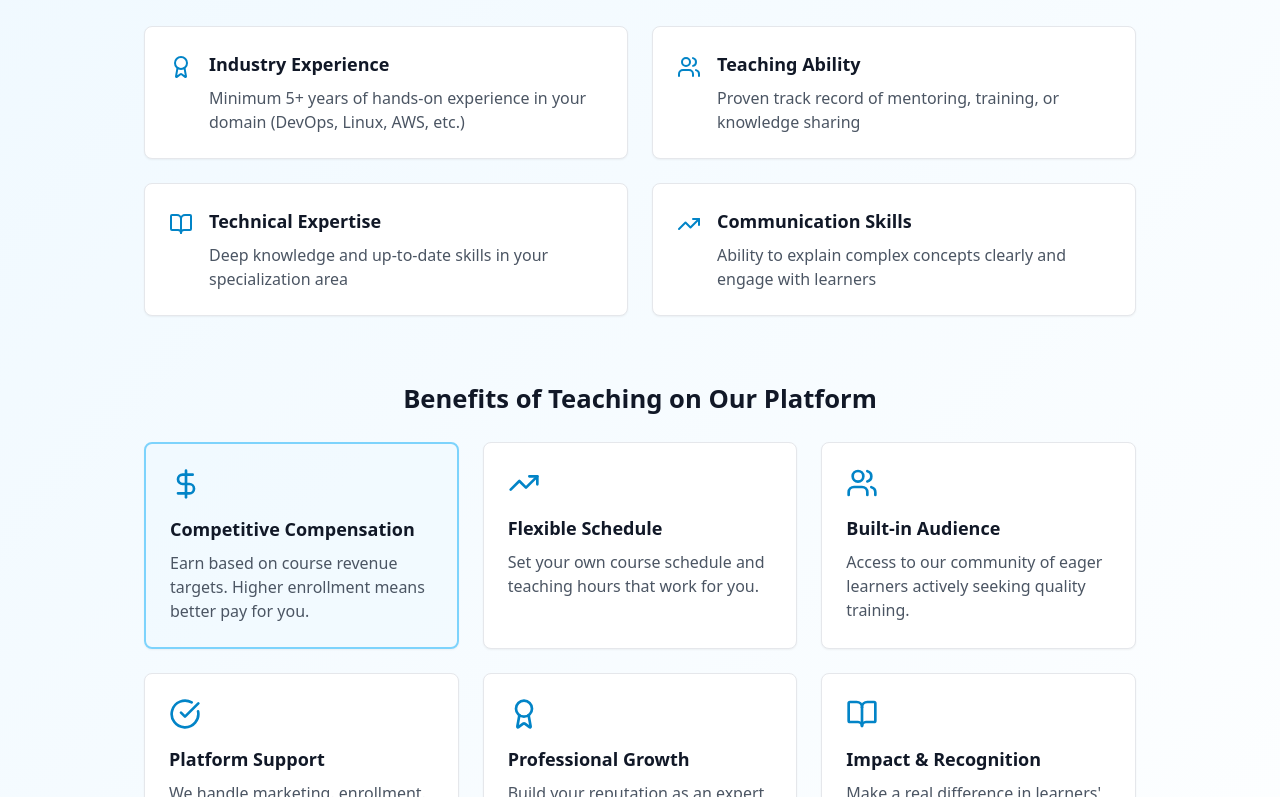
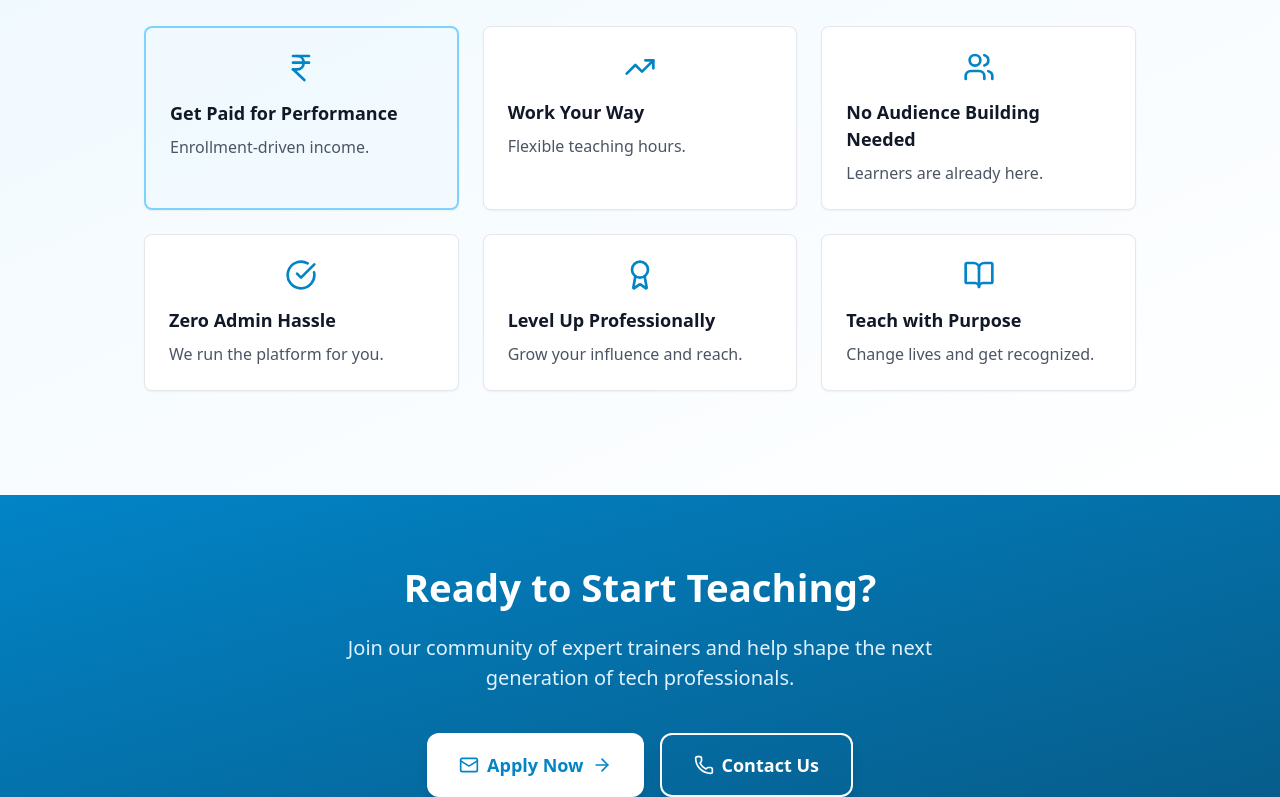
Before and after one commit to bala290498/welearn-weshare, a Next.js app: page /become-trainer in a window 1280 px wide. Shown: the part 1103-1900 px from the top of the page. Built offline with nearby package versions, Linux system fonts and the light colour scheme.

Commit message:
Update Become Trainer page: remove eligibility criteria, update benefits section, change CTA to section style

```diff
--- a/src/components/BecomeTrainer.tsx
+++ b/src/components/BecomeTrainer.tsx
@@ -2,7 +2,7 @@ import {
   CheckCircle,
   Award,
   Users,
-  DollarSign,
+  IndianRupee,
   BookOpen,
   TrendingUp,
   FileText,
@@ -13,29 +13,6 @@ import {
 import { cn } from '@/lib/utils'
 
 export default function BecomeTrainer() {
-  const eligibilityCriteria = [
-    {
-      title: 'Industry Experience',
-      description: 'Minimum 5+ years of hands-on experience in your domain (DevOps, Linux, AWS, etc.)',
-      icon: <Award className="w-6 h-6" />,
-    },
-    {
-      title: 'Teaching Ability',
-      description: 'Proven track record of mentoring, training, or knowledge sharing',
-      icon: <Users className="w-6 h-6" />,
-    },
-    {
-      title: 'Technical Expertise',
-      description: 'Deep knowledge and up-to-date skills in your specialization area',
-      icon: <BookOpen className="w-6 h-6" />,
-    },
-    {
-      title: 'Communication Skills',
-      description: 'Ability to explain complex concepts clearly and engage with learners',
-      icon: <TrendingUp className="w-6 h-6" />,
-    },
-  ]
-
   const applicationSteps = [
     {
       step: 1,
@@ -59,34 +36,34 @@ export default function BecomeTrainer() {
 
   const benefits = [
     {
-      title: 'Competitive Compensation',
-      description: 'Earn based on course revenue targets. Higher enrollment means better pay for you.',
-      icon: <DollarSign className="w-8 h-8" />,
+      title: 'Get Paid for Performance',
+      description: 'Enrollment-driven income.',
+      icon: <IndianRupee className="w-8 h-8" />,
       highlight: true,
     },
     {
-      title: 'Flexible Schedule',
-      description: 'Set your own course schedule and teaching hours that work for you.',
+      title: 'Work Your Way',
+      description: 'Flexible teaching hours.',
       icon: <TrendingUp className="w-8 h-8" />,
     },
     {
-      title: 'Built-in Audience',
-      description: 'Access to our community of eager learners actively seeking quality training.',
+      title: 'No Audience Building Needed',
+      description: 'Learners are already here.',
       icon: <Users className="w-8 h-8" />,
     },
     {
-      title: 'Platform Support',
-      description: 'We handle marketing, enrollment, payments, and student management for you.',
+      title: 'Zero Admin Hassle',
+      description: 'We run the platform for you.',
       icon: <CheckCircle className="w-8 h-8" />,
     },
     {
-      title: 'Professional Growth',
-      description: 'Build your reputation as an expert trainer and expand your professional network.',
+      title: 'Level Up Professionally',
+      description: 'Grow your influence and reach.',
       icon: <Award className="w-8 h-8" />,
     },
     {
-      title: 'Impact & Recognition',
-      description: 'Make a real difference in learners\' careers and get featured on our platform.',
+      title: 'Teach with Purpose',
+      description: 'Change lives and get recognized.',
       icon: <BookOpen className="w-8 h-8" />,
     },
   ]
@@ -162,40 +139,10 @@ export default function BecomeTrainer() {
       <section className="py-6 md:py-10 px-4 bg-gradient-to-br from-primary-50 to-white">
         <div className="container mx-auto px-4 max-w-screen-lg">
 
-        {/* Eligibility Criteria */}
-        <div className="mb-12 md:mb-16">
-          <h3 className="text-[clamp(1.125rem,2vw,1.75rem)] font-bold text-gray-900 mb-6 text-center">
-            Eligibility Criteria
-          </h3>
-          <div className="grid grid-cols-1 md:grid-cols-2 gap-4 md:gap-6">
-            {eligibilityCriteria.map((criterion, index) => (
-              <div
-                key={index}
-                className="bg-white p-4 md:p-6 rounded-lg border border-gray-200 shadow-sm hover:shadow-md transition"
-              >
-                <div className="flex items-start gap-4">
-                  <div className="text-primary-600 flex-shrink-0 mt-1">
-                    {criterion.icon}
-                  </div>
-                  <div>
-                    <h4 className="text-[clamp(1rem,1.5vw,1.125rem)] font-semibold text-gray-900 mb-2">
-                      {criterion.title}
-                    </h4>
-                    <p className="text-gray-600 text-sm md:text-base">
-                      {criterion.description}
-                    </p>
-                  </div>
-                </div>
-              </div>
-            ))}
-          </div>
-        </div>
-
-
         {/* Benefits */}
         <div className="mb-12 md:mb-16">
           <h3 className="text-[clamp(1.125rem,2vw,1.75rem)] font-bold text-gray-900 mb-6 text-center">
-            Benefits of Teaching on Our Platform
+            Why Teach With Us
           </h3>
           <div className="grid grid-cols-1 md:grid-cols-2 lg:grid-cols-3 gap-4 md:gap-6">
             {benefits.map((benefit, index) => (
@@ -208,7 +155,7 @@ export default function BecomeTrainer() {
                     : 'border-gray-200'
                 )}
               >
-                <div className="text-primary-600 mb-4">
+                <div className="text-primary-600 mb-4 flex justify-center">
                   {benefit.icon}
                 </div>
                 <h4 className="text-[clamp(1rem,1.5vw,1.125rem)] font-semibold text-gray-900 mb-2">
@@ -221,42 +168,39 @@ export default function BecomeTrainer() {
             ))}
           </div>
         </div>
+      </div>
+    </section>
 
-        {/* CTA Section */}
-        <div id="apply" className="bg-white rounded-xl shadow-lg p-6 md:p-8 lg:p-12 border-2 border-primary-200 scroll-mt-20">
+      {/* CTA Section */}
+      <section id="apply" className="py-12 md:py-16 px-4 bg-gradient-to-br from-primary-600 to-primary-800 text-white scroll-mt-20">
+        <div className="container mx-auto px-4 max-w-screen-lg">
           <div className="text-center max-w-2xl mx-auto">
-            <h3 className="text-[clamp(1.25rem,2.5vw,2rem)] font-bold text-gray-900 mb-4">
+            <h3 className="text-[clamp(1.5rem,3vw,2.5rem)] font-bold mb-4">
               Ready to Start Teaching?
             </h3>
-            <p className="text-[clamp(0.875rem,2vw,1.125rem)] text-gray-600 mb-6 md:mb-8">
+            <p className="text-[clamp(1rem,2.5vw,1.25rem)] text-primary-100 mb-8 md:mb-10">
               Join our community of expert trainers and help shape the next generation of tech professionals.
             </p>
             <div className="flex flex-col sm:flex-row gap-4 justify-center flex-wrap">
               <a
                 href="mailto:trainers@welearnweshare.com"
-                className="inline-flex items-center justify-center gap-2 bg-primary-600 text-white px-4 py-2 md:px-5 md:py-3 text-sm md:text-base rounded-xl shadow-sm hover:bg-primary-700 transition font-semibold focus:outline-none focus-visible:ring-2 focus-visible:ring-primary-600 focus-visible:ring-offset-2"
+                className="inline-flex items-center justify-center gap-2 bg-white text-primary-600 px-6 py-3 md:px-8 md:py-4 text-base md:text-lg rounded-xl shadow-lg hover:bg-primary-50 transition font-semibold focus:outline-none focus-visible:ring-2 focus-visible:ring-white focus-visible:ring-offset-2 focus-visible:ring-offset-primary-600"
               >
-                <Mail className="w-4 h-4" />
+                <Mail className="w-5 h-5" />
                 Apply Now
-                <ArrowRight className="w-4 h-4" />
+                <ArrowRight className="w-5 h-5" />
               </a>
               <a
                 href="tel:+919876543210"
-                className="inline-flex items-center justify-center gap-2 bg-white text-primary-600 border-2 border-primary-600 px-4 py-2 md:px-5 md:py-3 text-sm md:text-base rounded-xl shadow-sm hover:bg-primary-50 transition font-semibold focus:outline-none focus-visible:ring-2 focus-visible:ring-primary-600 focus-visible:ring-offset-2"
+                className="inline-flex items-center justify-center gap-2 bg-transparent text-white border-2 border-white px-6 py-3 md:px-8 md:py-4 text-base md:text-lg rounded-xl shadow-lg hover:bg-white/10 transition font-semibold focus:outline-none focus-visible:ring-2 focus-visible:ring-white focus-visible:ring-offset-2 focus-visible:ring-offset-primary-600"
               >
-                <Phone className="w-4 h-4" />
+                <Phone className="w-5 h-5" />
                 Contact Us
               </a>
             </div>
-            <div className="mt-6 pt-6 border-t border-gray-200">
-              <p className="text-sm text-gray-500">
-                <strong>Email:</strong> trainers@welearnweshare.com | <strong>Phone:</strong> +91-9876543210
-              </p>
-            </div>
           </div>
         </div>
-      </div>
-    </section>
+      </section>
     </>
   )
 }
```
